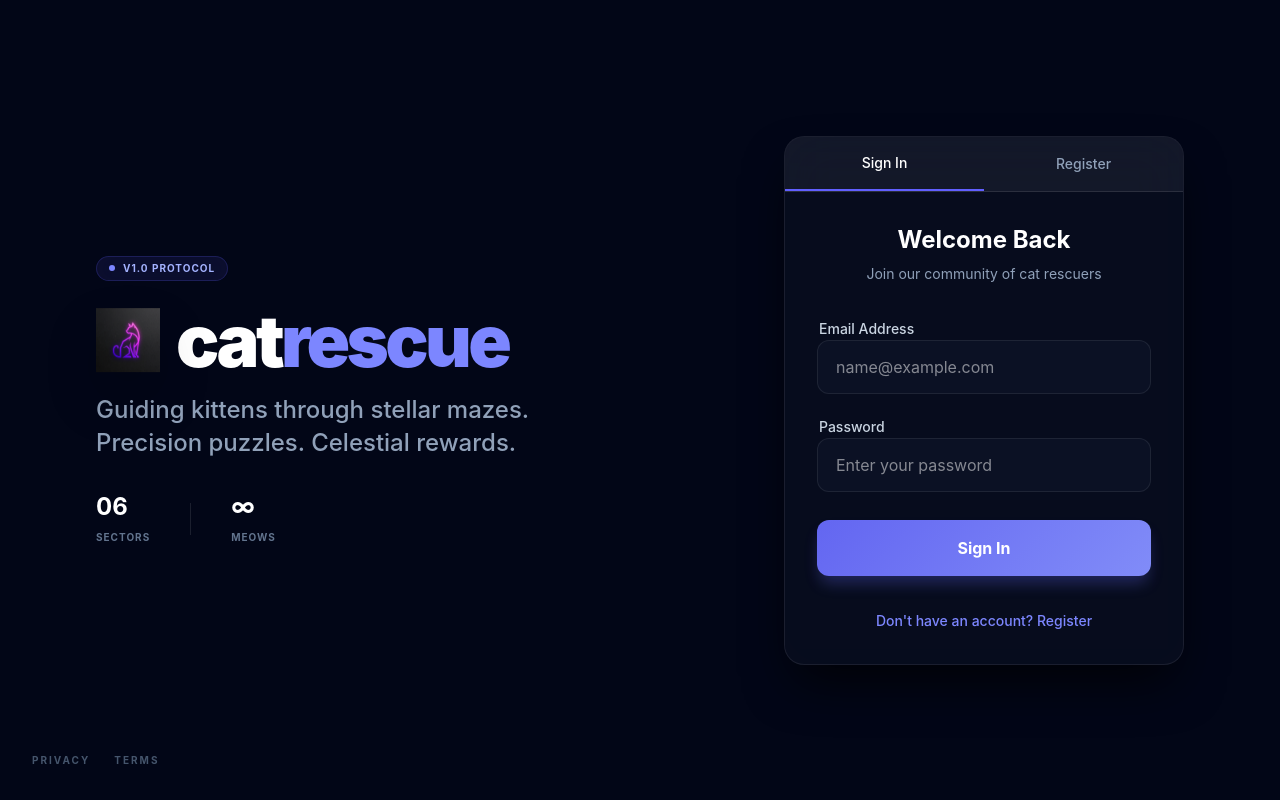
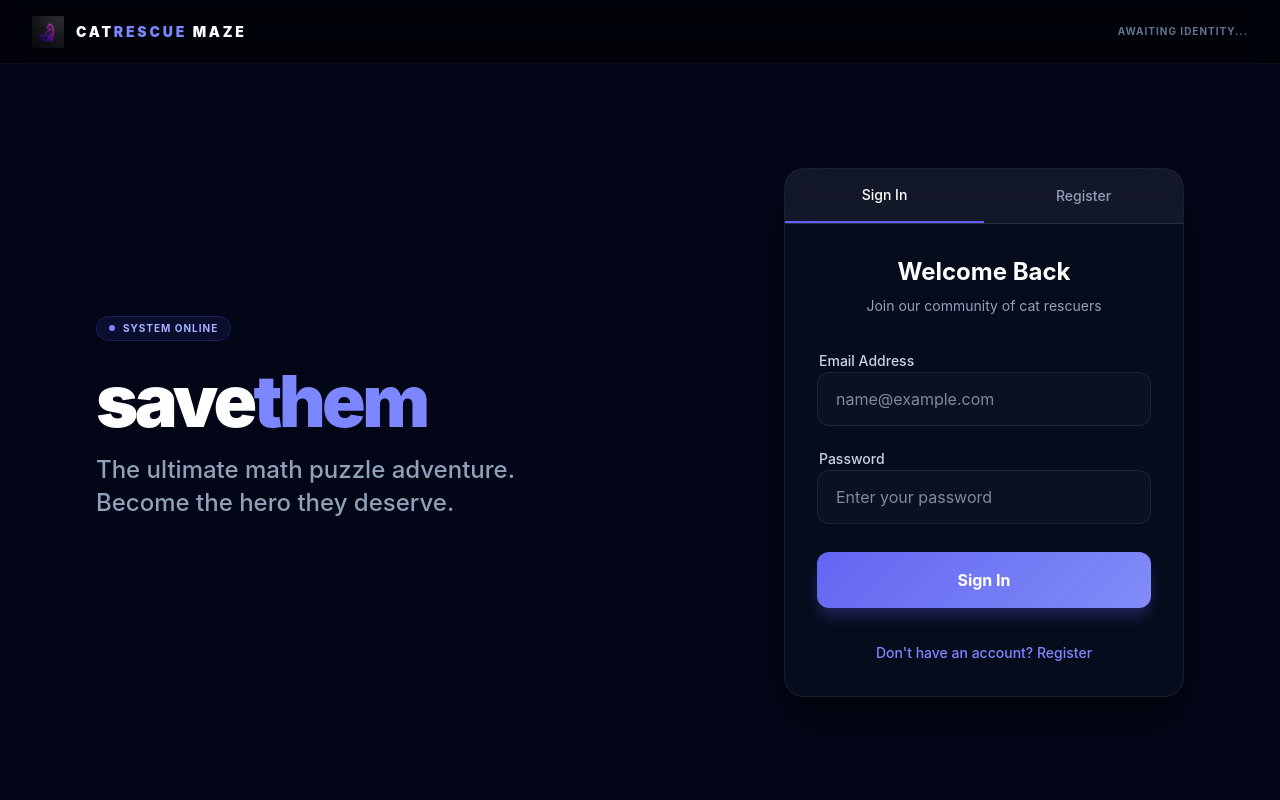
Before and after one commit to sunaraWR/catrescue, a React app in the folder frontend/: page / in a window 1280 px wide. Built offline with nearby package versions, Linux system fonts and the light colour scheme; the HTML template or start-up script is replaced by a standard one.

Commit message:
#Update 3

```diff
--- a/frontend/src/App.jsx
+++ b/frontend/src/App.jsx
@@ -1,8 +1,12 @@
+import { useState } from 'react';
 import AuthCard from './components/AuthCard';
+import Home from './components/Home';
 import bgImage from './assets/bg.png';
 import logo from './assets/logo.png';
 
 function App() {
+  const [isLoggedIn, setIsLoggedIn] = useState(false);
+
   return (
     <div className="relative h-screen w-screen overflow-hidden text-slate-200">
       {/* Immersive Background Layers */}
@@ -12,55 +16,65 @@ function App() {
       />
       <div className="web-overlay" />
 
+      {/* Top Bar - Gaming Style */}
+      <nav className="absolute top-0 left-0 w-full h-16 bg-black/60 backdrop-blur-md border-b border-white/5 z-50 flex items-center justify-between px-8">
+        <div className="flex items-center gap-3">
+          <img src={logo} alt="Mini Logo" className="w-8 h-8 animate-pulse" />
+          <span className="text-sm font-black uppercase tracking-[0.2em] text-white">
+            Cat<span className="text-indigo-400">Rescue</span> Maze
+          </span>
+        </div>
+        <div className="flex gap-6 items-center">
+          {!isLoggedIn ? (
+            <span className="text-[10px] font-bold text-slate-500 uppercase tracking-widest">Awaiting Identity...</span>
+          ) : (
+            <div className="flex items-center gap-4">
+              <div className="w-8 h-8 rounded-full bg-indigo-500/20 border border-indigo-500/40 flex items-center justify-center">
+                <span className="text-xs font-bold text-indigo-300">CR</span>
+              </div>
+              <button
+                onClick={() => setIsLoggedIn(false)}
+                className="text-[10px] font-bold text-slate-400 hover:text-white transition-colors uppercase tracking-widest"
+              >
+                Logout
+              </button>
+            </div>
+          )}
+        </div>
+      </nav>
+
       {/* Main Content Wrapper - Limited to 100vh */}
-      <main className="relative z-10 h-full w-full flex flex-col lg:flex-row items-center justify-between px-8 lg:px-24">
-
-        {/* Hero Section - Optimized Vertical Space */}
-        <div className="flex-1 flex flex-col justify-center max-w-2xl py-8 lg:py-0">
+      <main className="relative z-10 h-full w-full pt-16">
+        {!isLoggedIn ? (
+          <div className="h-full w-full flex flex-col lg:flex-row items-center justify-between px-8 lg:px-24">
+            {/* Landing Content */}
+            <div className="flex-1 flex flex-col justify-center max-w-2xl">
               <div className="animate-fade-in">
                 <div className="inline-flex items-center gap-2 px-3 py-1 rounded-full bg-indigo-500/10 border border-indigo-500/20 mb-6 backdrop-blur-md">
                   <span className="w-1.5 h-1.5 rounded-full bg-indigo-400" />
-              <span className="text-indigo-300 text-[10px] font-bold uppercase tracking-widest">v1.0 Protocol</span>
+                  <span className="text-indigo-300 text-[10px] font-bold uppercase tracking-widest">System Online</span>
                 </div>
 
-            <div className="flex items-center gap-4 mb-4">
-              <img src={logo} alt="Logo" className="w-16 h-16 drop-shadow-2xl animate-float" />
-              <h1 className="text-5xl lg:text-7xl font-black text-white tracking-tighter lowercase">
-                cat<span className="text-indigo-400">rescue</span>
+                <h1 className="text-5xl lg:text-7xl font-black text-white tracking-tighter mb-4 lowercase">
+                  save<span className="text-indigo-400">them</span>
                 </h1>
-            </div>
 
                 <p className="text-xl lg:text-2xl text-slate-400 font-medium mb-8 leading-snug">
-              Guiding kittens through stellar mazes. <br />
-              Precision puzzles. Celestial rewards.
+                  The ultimate math puzzle adventure. <br />
+                  Become the hero they deserve.
                 </p>
-
-            <div className="flex gap-10 items-center">
-              <div>
-                <span className="block text-2xl font-bold text-white">06</span>
-                <span className="text-[10px] uppercase tracking-widest text-slate-500 font-bold">Sectors</span>
-              </div>
-              <div className="w-px h-8 bg-white/10" />
-              <div>
-                <span className="block text-2xl font-bold text-white">∞</span>
-                <span className="text-[10px] uppercase tracking-widest text-slate-500 font-bold">Meows</span>
-              </div>
-            </div>
               </div>
             </div>
 
-        {/* Auth Section - Perfectly Centered in Viewport */}
-        <div className="flex-shrink-0 w-full lg:w-auto flex items-center justify-center py-8 lg:py-0">
-          <AuthCard />
+            {/* Auth Section */}
+            <div className="flex-shrink-0 w-full lg:w-auto flex items-center justify-center">
+              <AuthCard onLogin={() => setIsLoggedIn(true)} />
             </div>
-
+          </div>
+        ) : (
+          <Home />
+        )}
       </main>
-
-      {/* Floating UI Elements */}
-      <div className="absolute bottom-8 left-8 flex gap-6 text-[10px] font-bold uppercase tracking-[0.2em] text-slate-600">
-        <a href="#" className="hover:text-indigo-400 transition-colors">Privacy</a>
-        <a href="#" className="hover:text-indigo-400 transition-colors">Terms</a>
-      </div>
     </div>
   );
 }
--- a/frontend/src/components/AuthCard.jsx
+++ b/frontend/src/components/AuthCard.jsx
@@ -1,18 +1,23 @@
 import { useState } from 'react';
 
-export default function AuthCard() {
+export default function AuthCard({ onLogin }) {
     const [activeTab, setActiveTab] = useState('login');
 
+    const handleSubmit = (e) => {
+        e.preventDefault();
+        if (onLogin) onLogin();
+    };
+
     return (
-        <div className="w-full max-w-[400px] mx-auto">
+        <div className="w-full max-w-[400px] mx-auto animate-fade-in">
             <div className="clean-card overflow-hidden">
                 {/* Tab Header */}
                 <div className="flex border-b border-white/10 bg-white/5">
                     <button
                         onClick={() => setActiveTab('login')}
                         className={`flex-1 py-4 text-sm font-medium transition-colors ${activeTab === 'login'
-                                ? 'text-white border-b-2 border-indigo-500'
-                                : 'text-slate-400 hover:text-slate-200'
+                            ? 'text-white border-b-2 border-indigo-500'
+                            : 'text-slate-400 hover:text-slate-200'
                             }`}
                     >
                         Sign In
@@ -20,8 +25,8 @@ export default function AuthCard() {
                     <button
                         onClick={() => setActiveTab('signup')}
                         className={`flex-1 py-4 text-sm font-medium transition-colors ${activeTab === 'signup'
-                                ? 'text-white border-b-2 border-indigo-500'
-                                : 'text-slate-400 hover:text-slate-200'
+                            ? 'text-white border-b-2 border-indigo-500'
+                            : 'text-slate-400 hover:text-slate-200'
                             }`}
                     >
                         Register
@@ -40,13 +45,14 @@ export default function AuthCard() {
                         </p>
                     </div>
 
-                    <form className="space-y-5" onSubmit={(e) => e.preventDefault()}>
+                    <form className="space-y-5" onSubmit={handleSubmit}>
                         <div className="space-y-1.5">
                             <label className="text-sm font-medium text-slate-300 ml-0.5">Email Address</label>
                             <input
                                 type="email"
                                 placeholder="name@example.com"
                                 className="form-input"
+                                required
                             />
                         </div>
 
@@ -56,6 +62,7 @@ export default function AuthCard() {
                                 type="password"
                                 placeholder="Enter your password"
                                 className="form-input"
+                                required
                             />
                         </div>
 
@@ -66,11 +73,12 @@ export default function AuthCard() {
                                     type="password"
                                     placeholder="Repeat your password"
                                     className="form-input"
+                                    required
                                 />
                             </div>
                         )}
 
-                        <button className="primary-button w-full mt-2">
+                        <button type="submit" className="primary-button w-full mt-2">
                             {activeTab === 'login' ? 'Sign In' : 'Get Started'}
                         </button>
                     </form>
--- /dev/null
+++ b/frontend/src/components/Home.jsx
@@ -0,0 +1,45 @@
+import logo from '../assets/cat.png';
+
+export default function Home() {
+    return (
+        <div className="relative h-full w-full flex flex-col items-center justify-center animate-fade-in">
+            {/* Immersive Center Content */}
+            <div className="flex flex-col items-center text-center space-y-6 max-w-4xl px-4">
+
+                {/* Animated Cat Logo */}
+                <div className="relative group">
+                    <div className="absolute inset-0 bg-indigo-500/20 blur-[60px] rounded-full animate-pulse" />
+                    <img
+                        src={logo}
+                        alt="Hero Cat"
+                        className="w-48 h-48 lg:w-64 lg:h-64 drop-shadow-[0_0_30px_rgba(99,102,241,0.5)] animate-pulse-soft relative z-10"
+                    />
+                </div>
+
+                {/* Game Title Section */}
+                <div className="space-y-2">
+                    <h1 className="text-6xl lg:text-8xl font-black text-white game-title tracking-tighter">
+                        CAT <span className="text-indigo-400">RESCUE</span>
+                    </h1>
+                    <h2 className="text-4xl lg:text-6xl font-black text-transparent bg-clip-text bg-gradient-to-r from-pink-500 to-rose-400 maze-highlight tracking-[0.2em]">
+                        MAZE
+                    </h2>
+                    <p className="text-xl lg:text-2xl text-indigo-300/80 font-bold italic tracking-wide mt-4 uppercase">
+                        A Magical Math Adventure
+                    </p>
+                </div>
+
+                {/* Action Area */}
+                <div className="pt-10">
+                    <button className="shine-button px-12 py-5 rounded-2xl text-xl font-black uppercase tracking-[0.2em] transform transition-all active:scale-95 group">
+                        <span className="relative z-10">Enter the Maze</span>
+                        <div className="absolute inset-0 bg-white/10 opacity-0 group-hover:opacity-100 transition-opacity" />
+                    </button>
+                </div>
+
+            </div>
+
+
+        </div>
+    );
+}
--- a/frontend/src/index.css
+++ b/frontend/src/index.css
@@ -90,6 +90,73 @@ html {
   box-shadow: 0 20px 25px -5px rgba(99, 102, 241, 0.4);
 }
 
+/* Gaming Vibe Styles */
+.game-title {
+  text-shadow: 0 0 20px rgba(168, 85, 247, 0.4),
+    0 0 40px rgba(168, 85, 247, 0.2);
+  letter-spacing: -0.02em;
+}
+
+.maze-highlight {
+  text-shadow: 0 0 30px rgba(236, 72, 153, 0.6),
+    0 0 60px rgba(236, 72, 153, 0.3);
+}
+
+.shine-button {
+  position: relative;
+  overflow: hidden;
+  background: linear-gradient(135deg, #2563eb 0%, #3b82f6 100%);
+  color: white;
+  border: 1px solid rgba(255, 255, 255, 0.2);
+  box-shadow: 0 0 20px rgba(37, 99, 235, 0.4);
+  transition: all 0.3s ease;
+}
+
+.shine-button::after {
+  content: '';
+  position: absolute;
+  top: -50%;
+  left: -50%;
+  width: 200%;
+  height: 200%;
+  background: linear-gradient(45deg,
+      transparent 0%,
+      rgba(255, 255, 255, 0) 45%,
+      rgba(255, 255, 255, 0.3) 50%,
+      rgba(255, 255, 255, 0) 55%,
+      transparent 100%);
+  transform: rotate(45deg);
+  animation: shine 3s infinite;
+}
+
+@keyframes shine {
+  0% {
+    transform: translateX(-150%) rotate(45deg);
+  }
+
+  100% {
+    transform: translateX(150%) rotate(45deg);
+  }
+}
+
+@keyframes pulse-soft {
+
+  0%,
+  100% {
+    transform: scale(1) translateY(0);
+    filter: brightness(1);
+  }
+
+  50% {
+    transform: scale(1.02) translateY(-5px);
+    filter: brightness(1.2);
+  }
+}
+
+.animate-pulse-soft {
+  animation: pulse-soft 4s ease-in-out infinite;
+}
+
 @keyframes float {
   0% {
     transform: translateY(0px);
```
Also changed, not shown: frontend/src/assets/cat.png (added). Lines whose indentation alone changed are shown as unchanged.
